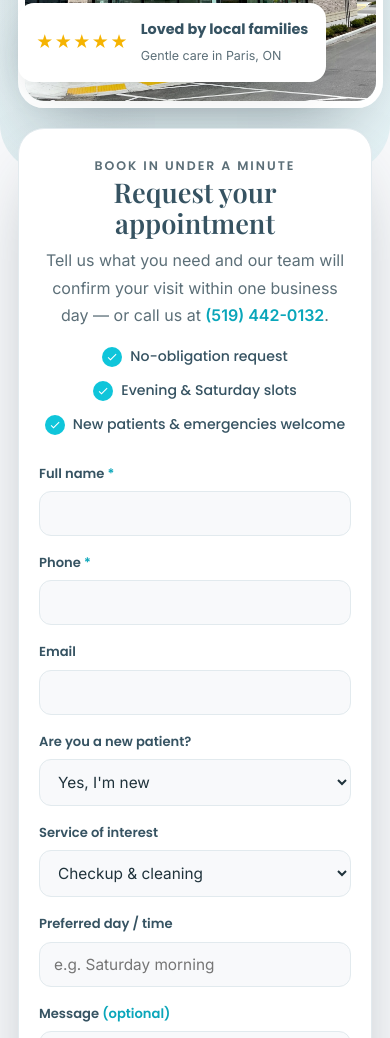
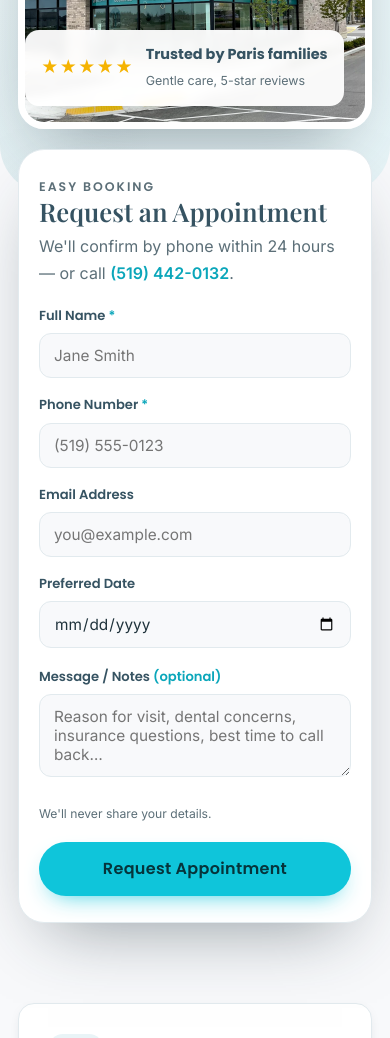
Before and after one commit to AhmadHamadi/LouvreDental, a website: page index.html in a window 390 px wide. Shown: the part 962-2000 px from the top of the page. Drawn offline with nearby package versions, Linux system fonts and the light colour scheme.

Commit message:
Simplify appointment form, SEO hero copy & cleaner clinic email
- Appointment form simplified to match reference: intro left + single row
  (Full Name, Phone, Email, Preferred Date) + Message/Notes + button.
  Removed new-patient/service selects; form is now compact (~370px)
- Hero H1 is now SEO + conversion focused: "Louvre Dental Centre — your
  family dentist in Paris, Ontario", with the beautiful-smiles benefit line
- Hero image enlarged; rating badge moved inside the photo
- Clinic email simplified: plain, scannable subject & body

```diff
--- a/assets/css/styles.css
+++ b/assets/css/styles.css
@@ -121,7 +121,7 @@ ul{margin:0;padding:0;list-style:none}
 /* ---------- Hero ---------- */
 .hero{position:relative;background:linear-gradient(165deg,#ffffff 0%,#f4fbfc 45%,#e7f5f8 100%);border-radius:0 0 48px 48px;overflow:hidden;padding:64px 0 96px}
 .hero::before{content:"";position:absolute;inset:0;background:radial-gradient(55% 60% at 90% 8%,rgba(15,197,218,.12),transparent 70%),radial-gradient(45% 50% at 8% 92%,rgba(54,83,98,.06),transparent 70%);pointer-events:none}
-.hero__inner{position:relative;display:grid;grid-template-columns:1.05fr .95fr;gap:56px;align-items:center}
+.hero__inner{position:relative;display:grid;grid-template-columns:1fr 1.12fr;gap:48px;align-items:center}
 .hero__copy h1{font-size:clamp(2.4rem,5.2vw,4rem);margin:.2em 0 .35em;color:var(--brand-deep)}
 .hero__copy h1 span{color:var(--accent-dark)}
 .hero__lead{font-size:1.13rem;color:#3c5560;max-width:36ch;margin-bottom:0}
@@ -133,22 +133,19 @@ ul{margin:0;padding:0;list-style:none}
 .hero__media{position:relative}
 .hero__frame{position:relative;border-radius:26px;overflow:hidden;box-shadow:var(--shadow-lg);aspect-ratio:4/3;border:7px solid #fff}
 .hero__frame img{width:100%;height:100%;object-fit:cover}
-.hero__badge{position:absolute;left:-14px;bottom:26px;background:#fff;border-radius:16px;box-shadow:var(--shadow);padding:14px 18px;display:flex;align-items:center;gap:12px}
+.hero__badge{position:absolute;left:16px;bottom:16px;background:rgba(255,255,255,.95);backdrop-filter:blur(4px);border-radius:14px;box-shadow:var(--shadow);padding:12px 16px;display:flex;align-items:center;gap:12px}
 .hero__badge-stars{color:#f5b301;letter-spacing:1px;font-size:1.05rem}
 .hero__badge strong{display:block;font-family:var(--ff-ui);font-size:.9rem;color:var(--brand)}
 .hero__badge small{color:var(--muted);font-size:.78rem}
 
 /* ---------- Appointment ---------- */
 .appointment{background:var(--bg);padding:0 0 80px}
-.appointment__card{background:#fff;border:1px solid var(--line);border-radius:var(--radius-lg);box-shadow:var(--shadow-lg);padding:38px 40px;margin-top:-60px;position:relative;z-index:5}
-.appointment__intro{text-align:center;max-width:780px;margin:0 auto 26px}
-.appointment__intro h2{font-size:clamp(1.7rem,3vw,2.3rem);margin-bottom:.3em}
-.appointment__intro>p{color:var(--muted);margin:0 auto}
-.appointment__intro>p a{color:var(--accent-dark);font-weight:600}
-.appointment__perks{display:flex;flex-wrap:wrap;justify-content:center;gap:10px 24px;margin:16px 0 0}
-.appointment__perks li{display:flex;align-items:center;gap:8px;font-family:var(--ff-ui);font-weight:500;font-size:.88rem;color:var(--brand)}
-.appointment__perks svg{width:20px;height:20px;fill:#fff;background:var(--accent);border-radius:50%;padding:4px;flex:none}
-.appointment__form{display:grid;grid-template-columns:repeat(3,1fr);gap:16px 20px;align-items:end}
+.appointment__card{display:grid;grid-template-columns:.8fr 2.1fr;gap:26px 48px;align-items:center;background:#fff;border:1px solid var(--line);border-radius:var(--radius-lg);box-shadow:var(--shadow-lg);padding:40px 44px;margin-top:-60px;position:relative;z-index:5}
+.appointment__intro h2{font-size:clamp(1.6rem,2.6vw,2.1rem);margin-bottom:.25em}
+.appointment__intro>p{color:var(--muted);margin:0}
+.appointment__intro>p a{color:var(--accent-dark);font-weight:600;white-space:nowrap}
+.appointment__form{display:flex;flex-direction:column;gap:18px}
+.appointment__row{display:grid;grid-template-columns:repeat(4,1fr);gap:16px}
 .field{margin:0}
 .field label{display:block;font-family:var(--ff-ui);font-weight:600;font-size:.82rem;color:var(--brand);margin-bottom:6px}
 .field__opt,.field label span{color:var(--accent-dark);font-weight:600}
@@ -159,11 +156,9 @@ ul{margin:0;padding:0;list-style:none}
 .field input:focus,.field select:focus,.field textarea:focus{outline:none;border-color:var(--accent);box-shadow:0 0 0 4px rgba(15,197,218,.15);background:#fff}
 .field textarea{resize:vertical}
 .field input.invalid,.field select.invalid{border-color:#e2574c;box-shadow:0 0 0 4px rgba(226,87,76,.12)}
-.appointment__message{grid-column:1 / 3}
-.appointment__submit{grid-column:3 / 4;display:flex;flex-direction:column;justify-content:flex-end;gap:8px}
-.appointment__submit .btn{width:100%}
-.appointment__fineprint{font-size:.74rem;color:var(--muted);text-align:center;margin:0}
-.appointment__success{grid-column:1 / -1;display:flex;gap:14px;align-items:flex-start;background:var(--bg-soft);border:1px solid var(--accent);border-radius:14px;padding:18px}
+.appointment__actions{display:flex;align-items:center;justify-content:flex-end;gap:18px;flex-wrap:wrap}
+.appointment__fineprint{font-size:.76rem;color:var(--muted);margin:0}
+.appointment__success{display:flex;gap:14px;align-items:flex-start;background:var(--bg-soft);border:1px solid var(--accent);border-radius:14px;padding:18px}
 .appointment__success[hidden]{display:none}
 .appointment__success svg{width:30px;height:30px;fill:#fff;background:var(--accent);border-radius:50%;padding:6px;flex:none}
 .appointment__success p{margin:0;font-size:.95rem;color:var(--brand)}
@@ -343,8 +338,8 @@ ul{margin:0;padding:0;list-style:none}
 @media (max-width:1024px){
   .hero__inner,.intro__inner,.about__inner,.why__inner,.insurance__inner,.faq__inner{grid-template-columns:1fr}
   .faq__head{position:static}
-  .appointment__form{grid-template-columns:1fr 1fr}
-  .appointment__message,.appointment__submit{grid-column:1 / -1}
+  .appointment__card{grid-template-columns:1fr;gap:18px}
+  .appointment__row{grid-template-columns:1fr 1fr}
   .why__media{max-width:460px;margin:0 auto}
   .services__grid,.team__grid,.reviews__grid,.contact__grid{grid-template-columns:repeat(2,1fr)}
   .header__phone{display:none}
@@ -372,9 +367,10 @@ ul{margin:0;padding:0;list-style:none}
   .hero{padding:40px 0 64px}
   .hero__media{max-width:420px;margin:0 auto}
   .hero__cta .btn{flex:1 1 auto}
-  .values__grid,.services__grid,.team__grid,.reviews__grid,.contact__grid,.insurance__grid,.appointment__form{grid-template-columns:1fr}
+  .values__grid,.services__grid,.team__grid,.reviews__grid,.contact__grid,.insurance__grid,.appointment__row{grid-template-columns:1fr}
   .appointment__card{padding:26px 20px;margin-top:-44px}
-  .appointment__message,.appointment__submit{grid-column:auto}
+  .appointment__actions{justify-content:stretch}
+  .appointment__actions .btn{width:100%}
   .cta-banner__inner{flex-direction:column;text-align:center;align-items:center}
   .cta-banner__actions .btn,.intro__cta .btn{width:100%}
   .footer__inner{grid-template-columns:1fr 1fr}
--- a/index.html
+++ b/index.html
@@ -278,9 +278,9 @@
 <section class="hero">
   <div class="container hero__inner">
     <div class="hero__copy">
-      <p class="eyebrow">Family · Cosmetic · Emergency Dentistry in Paris, ON</p>
-      <h1>Your family's smile, <span>beautifully&nbsp;cared&nbsp;for.</span></h1>
-      <p class="hero__lead">Louvre Dental Centre blends gentle, modern dentistry with the latest technology — comprehensive care for the whole family, right here on Rest Acres Road in Paris, Ontario.</p>
+      <p class="eyebrow">Family · Cosmetic · Emergency Dentistry</p>
+      <h1>Louvre Dental Centre <span>your family dentist in Paris, Ontario</span></h1>
+      <p class="hero__lead">Beautiful, healthy smiles for the whole family — gentle, modern dentistry with the latest technology, right here on Rest Acres Road.</p>
 
       <div class="hero__cta">
         <a class="btn btn--primary btn--lg" href="#appointment">Request an Appointment</a>
@@ -301,12 +301,12 @@
     <div class="hero__media">
       <div class="hero__frame">
         <img src="/assets/images/exterior.webp" alt="Exterior of Louvre Dental Centre on Rest Acres Road in Paris, Ontario" width="1366" height="1024" fetchpriority="high" />
-      </div>
         <div class="hero__badge">
           <span class="hero__badge-stars" aria-hidden="true">★★★★★</span>
           <div>
-          <strong>Loved by local families</strong>
-          <small>Gentle care in Paris, ON</small>
+            <strong>Trusted by Paris families</strong>
+            <small>Gentle care, 5-star reviews</small>
+          </div>
         </div>
       </div>
     </div>
@@ -318,64 +318,42 @@
   <div class="container">
     <div class="appointment__card">
       <div class="appointment__intro">
-        <p class="eyebrow eyebrow--accent">Book in under a minute</p>
-        <h2 id="appt-title">Request your appointment</h2>
-        <p>Tell us what you need and our team will confirm your visit within one business day — or call us at <a href="tel:+15194420132">(519)&nbsp;442-0132</a>.</p>
-        <ul class="appointment__perks">
-          <li><svg viewBox="0 0 24 24" aria-hidden="true"><path d="M9 16.2 4.8 12l-1.4 1.4L9 19 21 7l-1.4-1.4z"/></svg> No-obligation request</li>
-          <li><svg viewBox="0 0 24 24" aria-hidden="true"><path d="M9 16.2 4.8 12l-1.4 1.4L9 19 21 7l-1.4-1.4z"/></svg> Evening &amp; Saturday slots</li>
-          <li><svg viewBox="0 0 24 24" aria-hidden="true"><path d="M9 16.2 4.8 12l-1.4 1.4L9 19 21 7l-1.4-1.4z"/></svg> New patients &amp; emergencies welcome</li>
-        </ul>
+        <p class="eyebrow eyebrow--accent">Easy booking</p>
+        <h2 id="appt-title">Request an Appointment</h2>
+        <p>We'll confirm by phone within 24 hours — or call <a href="tel:+15194420132">(519)&nbsp;442-0132</a>.</p>
       </div>
 
       <form class="appointment__form" id="apptForm" action="/api/send" method="post" novalidate>
         <input type="text" name="website" tabindex="-1" autocomplete="off" aria-hidden="true" style="position:absolute;left:-9999px;width:1px;height:1px;opacity:0" />
+        <div class="appointment__row">
           <div class="field">
-          <label for="name">Full name <span aria-hidden="true">*</span></label>
-          <input type="text" id="name" name="name" autocomplete="name" required />
+            <label for="name">Full Name <span aria-hidden="true">*</span></label>
+            <input type="text" id="name" name="name" autocomplete="name" placeholder="Jane Smith" required />
           </div>
           <div class="field">
-          <label for="phone">Phone <span aria-hidden="true">*</span></label>
-          <input type="tel" id="phone" name="phone" autocomplete="tel" required />
+            <label for="phone">Phone Number <span aria-hidden="true">*</span></label>
+            <input type="tel" id="phone" name="phone" autocomplete="tel" placeholder="(519) 555-0123" required />
           </div>
           <div class="field">
-          <label for="email">Email</label>
-          <input type="email" id="email" name="email" autocomplete="email" />
+            <label for="email">Email Address</label>
+            <input type="email" id="email" name="email" autocomplete="email" placeholder="you@example.com" />
           </div>
           <div class="field">
-          <label for="patient">Are you a new patient?</label>
-          <select id="patient" name="patient">
-            <option value="new">Yes, I'm new</option>
-            <option value="existing">No, I'm an existing patient</option>
-          </select>
+            <label for="preferred">Preferred Date</label>
+            <input type="date" id="preferred" name="preferred" />
+          </div>
         </div>
         <div class="field">
-          <label for="service">Service of interest</label>
-          <select id="service" name="service">
-            <option value="checkup">Checkup &amp; cleaning</option>
-            <option value="emergency">Emergency / toothache</option>
-            <option value="cosmetic">Cosmetic / whitening</option>
-            <option value="orthodontics">Orthodontics / aligners</option>
-            <option value="implants">Dental implants</option>
-            <option value="kids">Kids dentistry</option>
-            <option value="other">Something else</option>
-          </select>
+          <label for="message">Message / Notes <span class="field__opt">(optional)</span></label>
+          <textarea id="message" name="message" rows="3" placeholder="Reason for visit, dental concerns, insurance questions, best time to call back…"></textarea>
         </div>
-        <div class="field">
-          <label for="preferred">Preferred day / time</label>
-          <input type="text" id="preferred" name="preferred" placeholder="e.g. Saturday morning" />
-        </div>
-        <div class="field appointment__message">
-          <label for="message">Message <span class="field__opt">(optional)</span></label>
-          <textarea id="message" name="message" rows="2" placeholder="Anything you'd like us to know?"></textarea>
-        </div>
-        <div class="appointment__submit">
-          <button type="submit" class="btn btn--primary btn--block btn--lg">Request Appointment</button>
+        <div class="appointment__actions">
           <p class="appointment__fineprint">We'll never share your details.</p>
+          <button type="submit" class="btn btn--primary btn--lg">Request Appointment</button>
         </div>
         <div class="appointment__success" id="apptSuccess" hidden>
           <svg viewBox="0 0 24 24" aria-hidden="true"><path d="M9 16.2 4.8 12l-1.4 1.4L9 19 21 7l-1.4-1.4z"/></svg>
-          <p><strong>Thank you!</strong> Your request has been received. Our team will reach out within one business day to confirm your appointment.</p>
+          <p><strong>Thank you!</strong> Your request has been received. We'll reach out within 24 hours to confirm your appointment.</p>
         </div>
       </form>
     </div>
```
Also changed, not shown: api/send.js (+15 -20 lines). Lines whose indentation alone changed are shown as unchanged.
